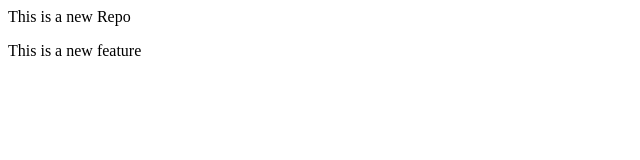
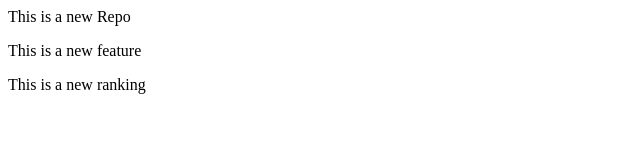
Before and after one commit to Premkumar-collab/localRepo, a plain HTML site: page index.html in a window 1280 px wide. Shown: the whole page, without its empty margins (0-640 px from the left). Drawn offline with Linux system fonts and the light colour scheme.

Commit message:
add new ranking

```diff
--- a/index.html
+++ b/index.html
@@ -1,2 +1,3 @@
 <p>This is a new Repo</p>
 <p>This is a new feature</p>
+<p>This is a new ranking</p>
```
